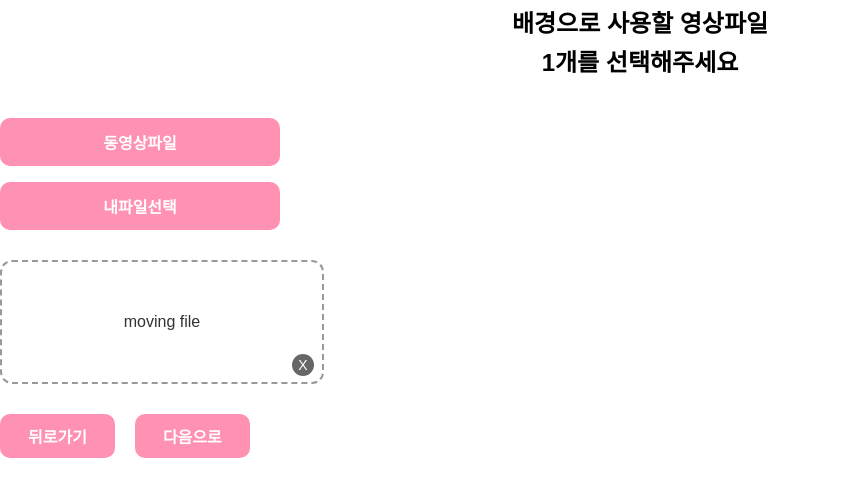
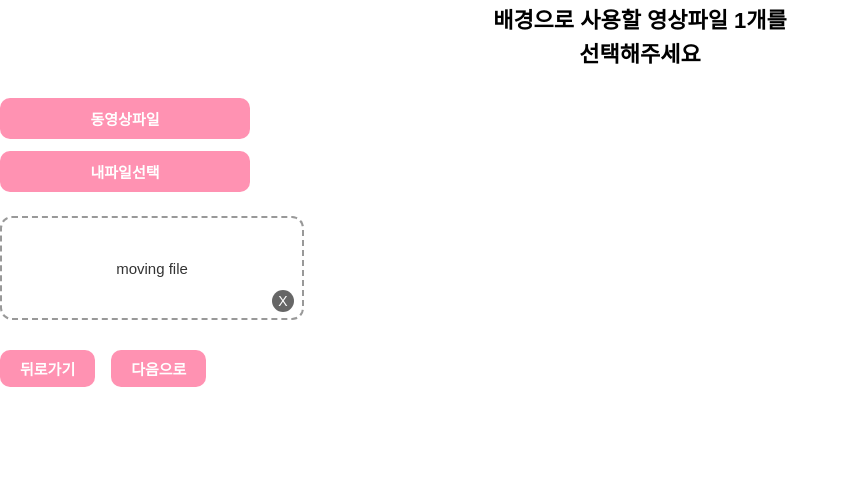
Before and after one commit to xeon-243859/ppongtok-app, a React (Vite) app: page /video/entry in a window 1280 px wide. Shown: the top 496 px of the page, without its empty margins (0-850 px from the left). Built offline with nearby package versions, Linux system fonts and the light colour scheme.

Commit message:
💖 감성 복원 완료: 버튼 정렬, 선택 박스, 글씨 크기 조정

```diff
--- a/src/pages/VideoEntryPage.css
+++ b/src/pages/VideoEntryPage.css
@@ -1,4 +1,4 @@
-// ✅ VideoEntryPage.css
+ ✅ VideoEntryPage.css
 .entry-page-container {
   display: flex;
   flex-direction: column;
@@ -13,29 +13,28 @@
 
 .entry-text-block {
   text-align: center;
-  margin-bottom: 40px;
+  margin-bottom: 30px;
 }
 
-.entry-title,
-.entry-subtitle {
-  font-size: 24px;
+.entry-title {
+  font-size: 22px;
   font-weight: 700;
-  margin: 4px 0;
+  margin: 2px 0;
   white-space: nowrap;
 }
 
 .entry-button-group {
   display: flex;
   flex-direction: column;
-  gap: 16px;
-  margin-bottom: 30px;
+  gap: 12px;
+  margin-bottom: 24px;
   width: 100%;
-  max-width: 280px;
+  max-width: 250px;
 }
 
 .entry-button {
-  padding: 12px 0;
-  font-size: 16px;
+  padding: 10px 0;
+  font-size: 15px;
   font-weight: 600;
   border: none;
   border-radius: 10px;
@@ -50,9 +49,9 @@
 }
 
 .selected-video-box {
-  width: 100%;
-  max-width: 320px;
-  height: 120px;
+  width: 90%;
+  max-width: 300px;
+  height: 100px;
   background-color: #fff;
   border: 2px dashed #999;
   border-radius: 12px;
@@ -64,7 +63,7 @@
 }
 
 .moving-label {
-  font-size: 16px;
+  font-size: 15px;
   color: #333;
 }
 
@@ -76,9 +75,9 @@
   color: white;
   border: none;
   border-radius: 50%;
-  width: 24px;
-  height: 24px;
-  font-size: 14px;
+  width: 22px;
+  height: 22px;
+  font-size: 13px;
   line-height: 20px;
   cursor: pointer;
 }
@@ -86,13 +85,13 @@
 .nav-button-group {
   display: flex;
   flex-direction: row;
-  gap: 20px;
-  margin-top: 10px;
+  gap: 16px;
+  margin-top: 5px;
 }
 
 .nav-button {
-  padding: 10px 28px;
-  font-size: 16px;
+  padding: 8px 20px;
+  font-size: 15px;
   font-weight: 600;
   border: none;
   border-radius: 10px;
--- a/src/pages/VideoEntryPage.jsx
+++ b/src/pages/VideoEntryPage.jsx
@@ -10,8 +10,8 @@ const VideoEntryPage = () => {
   return (
     <div className="entry-page-container">
       <div className="entry-text-block">
-        <h1 className="entry-title">배경으로 사용할 영상파일</h1>
-        <h2 className="entry-subtitle">1개를 선택해주세요</h2>
+        <h1 className="entry-title">배경으로 사용할 영상파일 1개를</h1>
+        <h2 className="entry-title">선택해주세요</h2>
       </div>
 
       <div className="entry-button-group">
```
